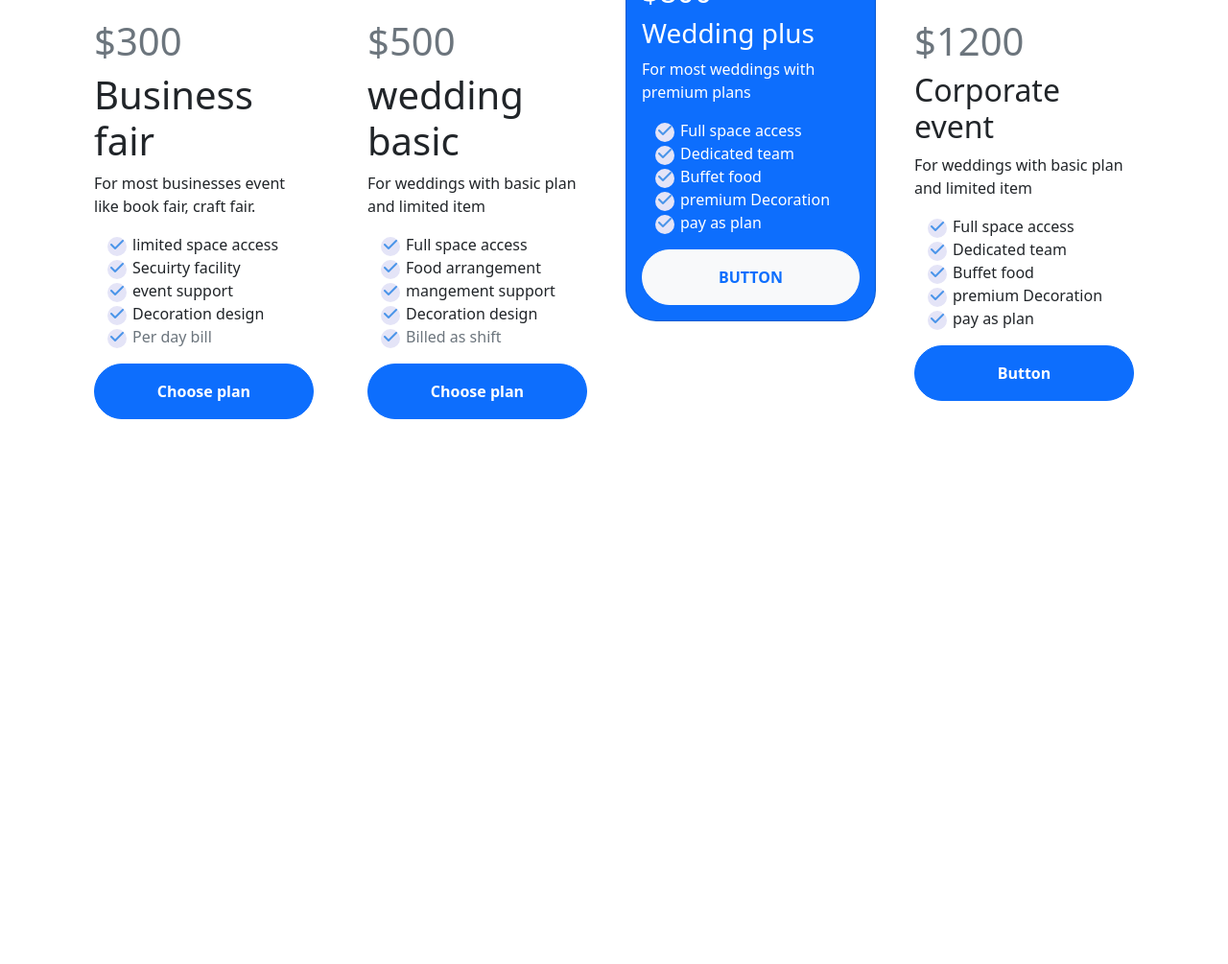
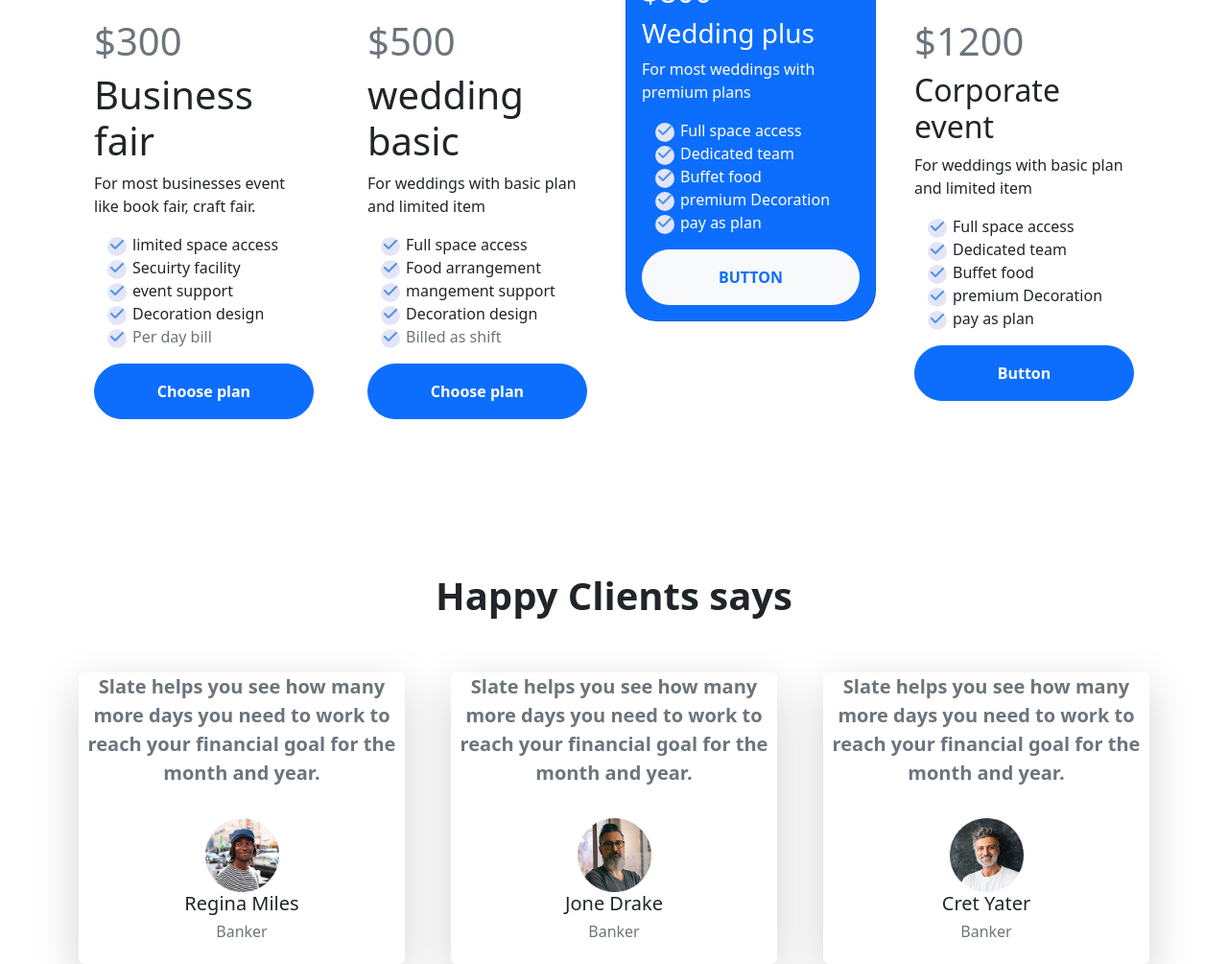
Before and after one commit to maruf11604/convertion-website, a plain HTML site: page index.html in a window 1280 px wide. Shown: the part 1245-2250 px from the top of the page at 96% size. Before the commit the page ends 1746 px from the top, so only its background shows below. Drawn offline with nearby package versions, Linux system fonts and the light colour scheme; a script that the page names is missing.

Commit message:
added happy client section

```diff
--- a/index.html
+++ b/index.html
@@ -315,6 +315,69 @@
                 </div>
             </div>
         </section>
+
+        <section class="happy-client mt-5">
+            <div class="container">
+                <h1 class="text-center p-5 fw-bold">Happy Clients says</h1>
+                <div class="row row-cols-1 row-cols-lg-3 g-5 ">
+                    <div class="col ">
+                        <div class="card text-center border-0 shadow-lg">
+                            <p class="card-text text-muted fw-bold fs-5">Slate helps you see how
+
+                                many more days you need
+
+                                to work to reach your financial
+
+                                goal for the month and year.</p>
+
+                            <div class="card-body">
+                                <img src="images/person 3.png " class="card-img-top w-25" alt="...">
+                                <h5 class="card-title">Regina Miles</h5>
+                                <h6 class="text-muted">Banker</h6>
+
+                            </div>
+                        </div>
+                    </div>
+                    <div class="col">
+                        <div class="card text-center border-0 shadow-lg">
+                            <p class="card-text text-muted fw-bold fs-5">Slate helps you see how
+
+                                many more days you need
+
+                                to work to reach your financial
+
+                                goal for the month and year.</p>
+
+                            <div class="card-body">
+                                <img src="images/person 1.png " class="card-img-top w-25" alt="...">
+                                <h5 class="card-title">Jone Drake</h5>
+                                <h6 class="text-muted">Banker</h6>
+
+                            </div>
+                        </div>
+                    </div>
+                    <div class="col">
+                        <div class="card text-center border-0 shadow-lg">
+                            <p class="card-text text-muted fw-bold fs-5">Slate helps you see how
+
+                                many more days you need
+
+                                to work to reach your financial
+
+                                goal for the month and year.</p>
+
+                            <div class="card-body">
+                                <img src="images/person 2.png " class="card-img-top w-25" alt="...">
+                                <h5 class="card-title">Cret Yater</h5>
+                                <h6 class="text-muted">Banker</h6>
+
+                            </div>
+                        </div>
+                    </div>
+
+                </div>
+            </div>
+        </section>
     </main>
     <!-- main section end -->
 
```
